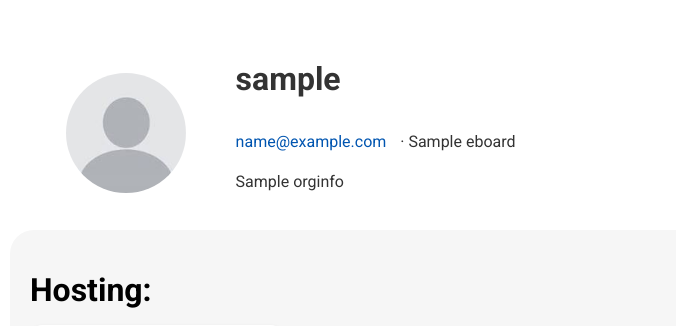
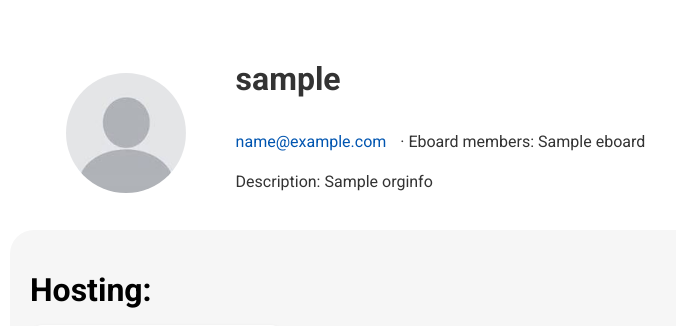
Before and after one commit to jje009wells/WEevent, a Flask app: template templates/org_profile.html in a window 1280 px wide. Shown: the part 90-416 px from the top of the page, without its empty margins (74-750 px from the left). Run offline with Flask 3, Linux system fonts and the light colour scheme; the template is opened without the code that fills it: most values are stand-ins (such as "Sample title", 1, 10 or a date in 2020).

Commit message:
actually fixed filter and template issues

```diff
--- a/helpers_nov18.py
+++ b/helpers_nov18.py
@@ -336,7 +336,7 @@ def get_filtered_events(conn, filters,userid):
             eventcreated.fulldesc, eventcreated.contactemail, eventcreated.spam, eventcreated.numattendee, account.userid as userid,
             account.usertype, account.username, account.email
         from eventcreated, account, registration
-        where 1=1 and eventcreated.organizerid = account.userid and eventcreated.eventid = registration.eventid
+        where 1=1 and eventcreated.organizerid = account.userid
         '''
         parameters = []
     else:
@@ -346,7 +346,7 @@ def get_filtered_events(conn, filters,userid):
             eventcreated.fulldesc, eventcreated.contactemail, eventcreated.spam, eventcreated.numattendee, account.userid as userid,
             account.usertype, account.username, account.email, IF(%s IN (SELECT participant FROM registration WHERE eventid = eventcreated.eventid), 'yes', 'no') AS user_rsvped
             from eventcreated, account, registration
-            where 1=1 and eventcreated.organizerid = account.userid and eventcreated.eventid = registration.eventid
+            where 1=1 and eventcreated.organizerid = account.userid
         '''
         parameters = [userid]
 
--- a/templates/all_events.html
+++ b/templates/all_events.html
@@ -158,7 +158,7 @@ $(document).ready(function() {
                     {% endfor %}
                   </p >
                   <h2 class="event-title">{{ event.eventname }}</h2>
-                  <p class="event-detail evnet-date">{{ event.formatted_date }} from {{ event.formatted_starttime }} to {{ event.formatted_endtime }}</p>
+                  <p class="event-detail event-date">{{ event.formatted_date }} from {{ event.formatted_starttime }} to {{ event.formatted_endtime }}</p>
                   <p class="event-detail event-loc">{{ event.eventloc }}</p>
                   <p class="event-detail event-host">By <a href="{{ url_for('profile', profile_user_id=event.userid) }}">{{ event.username }}</a></p>
                   {% if event.rsvp == 'yes'%}
--- a/templates/login.html
+++ b/templates/login.html
@@ -22,7 +22,7 @@ $("#joinform").on('submit', function (event) {
         <form id="loginform" action="{{url_for('login')}}" method="post">
             <div class="input-group">
                 <label for="username">Username:</label>
-                <input id="username" type="text" name="username" placeholder="login@wellesley.edu" required pattern="^\w+$">
+                <input id="username" type="text" name="username" placeholder="Enter your username" required pattern="^\w+$">
             </div>
             <div class="input-group">
                 <label for="password">Password:</label>
--- a/templates/org_profile.html
+++ b/templates/org_profile.html
@@ -31,9 +31,9 @@
           {%endif%}
         </div>
           <p class="user-details">
-              <a href="mailto:{{ org.email }}" class="user-email">{{ org.email }}</a> · {{ org.eboard }}
+              <a href="mailto:{{ org.email }}" class="user-email">{{ org.email }}</a> · Eboard members: {{ org.eboard }}
           </p>
-          <p class="user-details">{{org.orginfo}}</p>
+          <p class="user-details">Description: {{org.orginfo}}</p>
       </div>
     </div>
 
```
